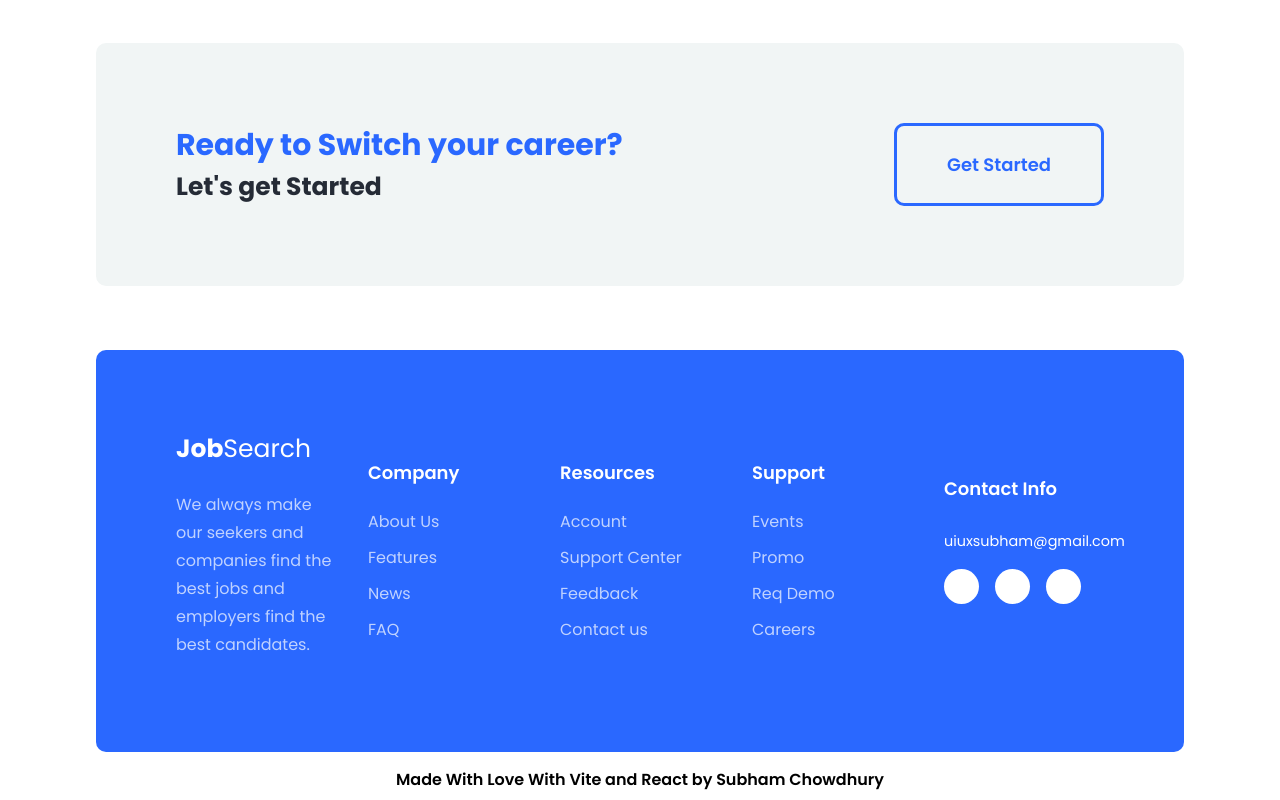
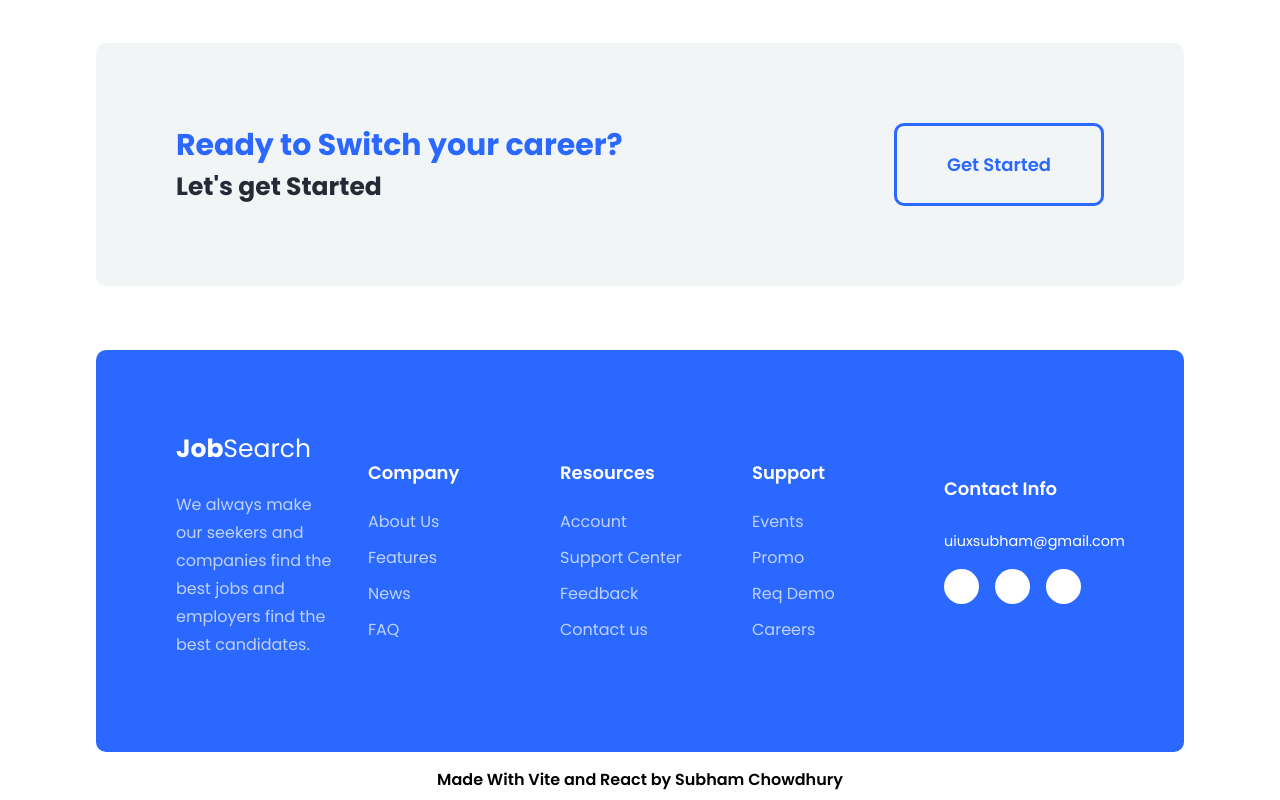
Before and after one commit to subhwhoo/jobsearch, a React (Vite) app: page / in a window 1280 px wide. Shown: the part 1904-2704 px from the top of the page. Built offline with nearby package versions, Linux system fonts and the light colour scheme; some icons are missing.

Commit message:
Completed

```diff
--- a/src/Components/FooterDiv/Footer.jsx
+++ b/src/Components/FooterDiv/Footer.jsx
@@ -129,7 +129,7 @@ const Footer = () => {
         }
       >
         <a href="https://www.linkedin.com/in/subc/">
-          Made With Love With Vite and React by Subham Chowdhury
+          Made With Vite and React by Subham Chowdhury
         </a>
       </h6>
     </div>
```
